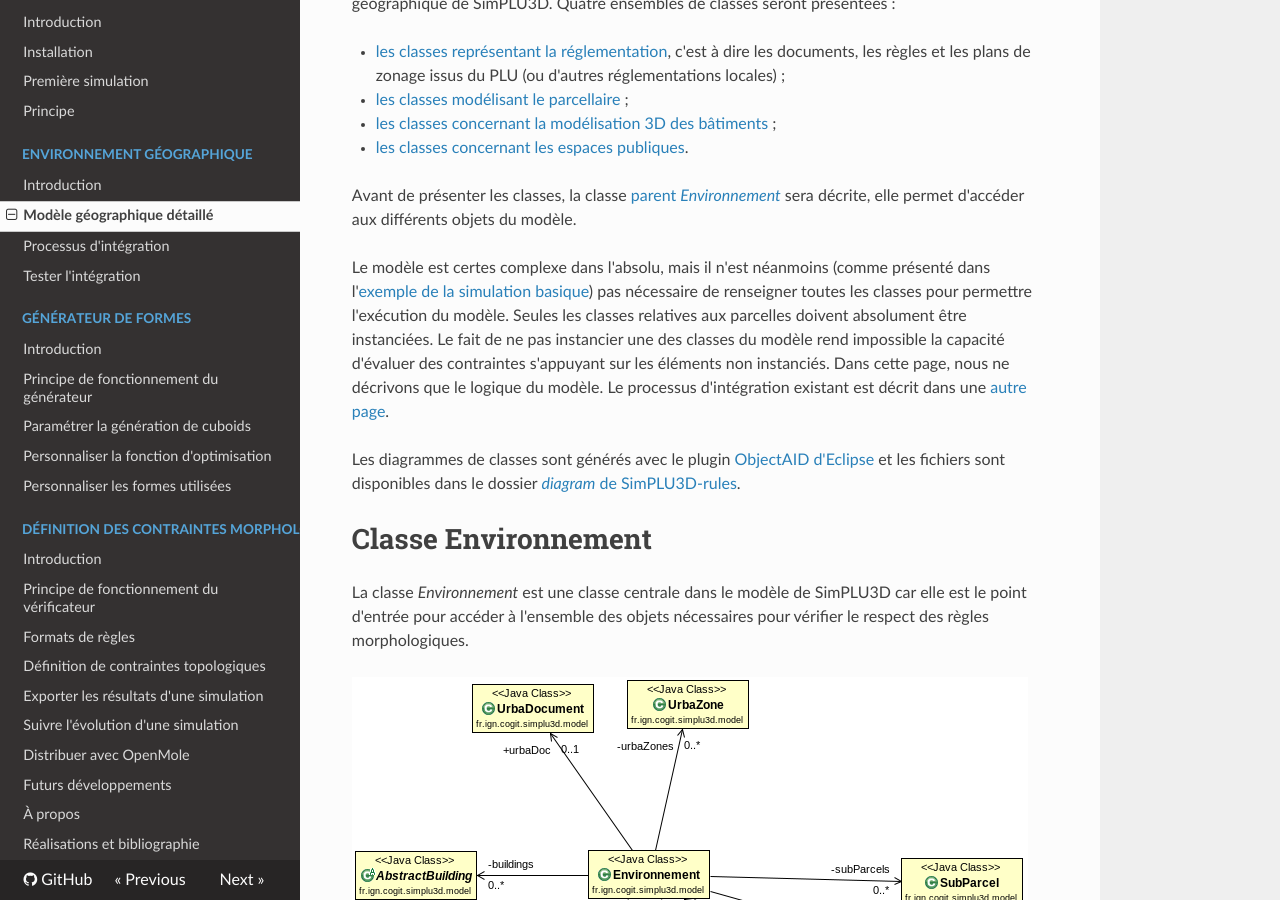
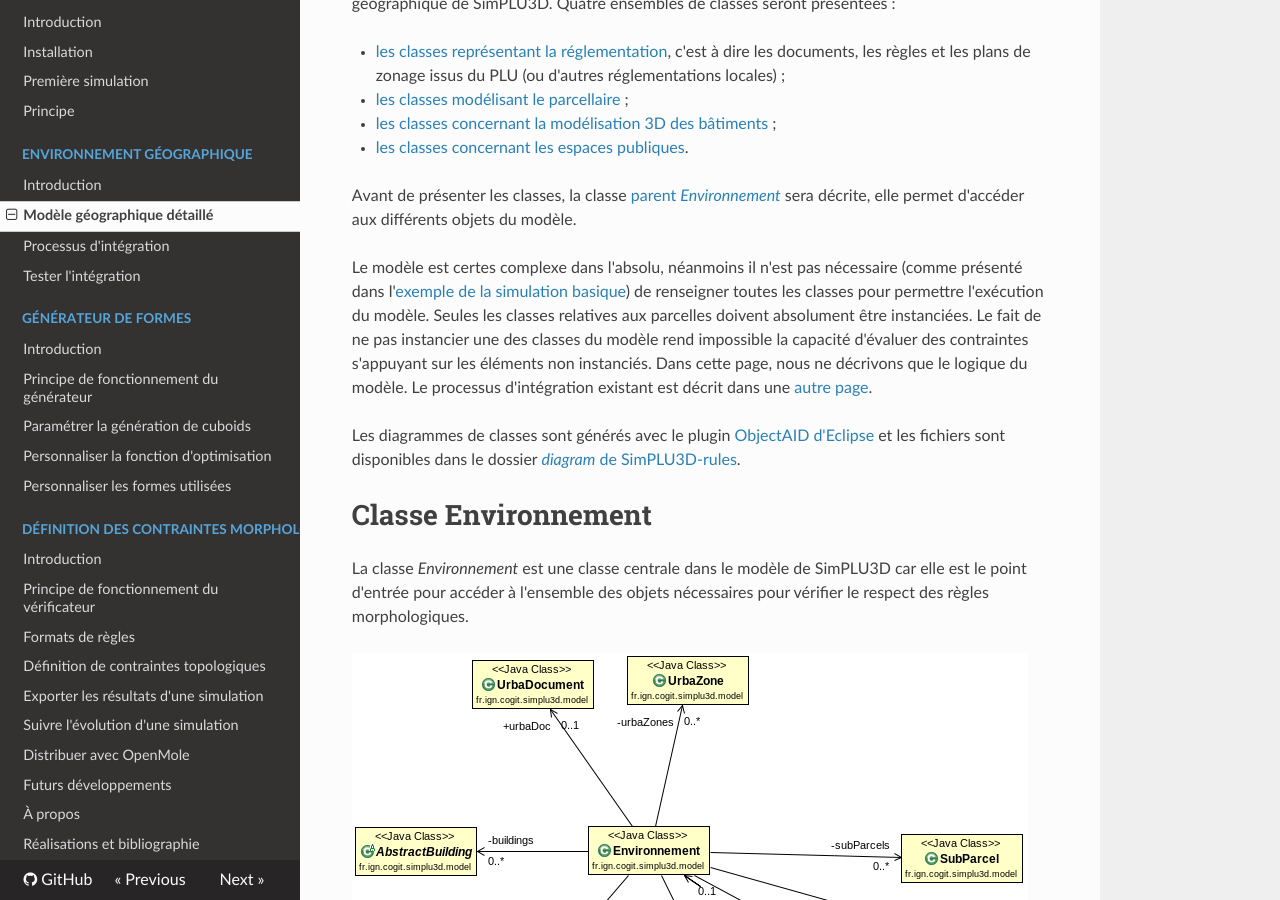
Before and after one commit to SimPLU3D/simplu3D-tutorial, an MkDocs documentation site: the page built from docs/envgeo/modelgeo.md, in a window 1280 px wide and 900 px high, scrolled down 1226 px. Built offline with MkDocs 1.6.1, drawn with Linux system fonts in a browser that asks for light colours; nearby versions of some CDN libraries; some of the changed text lies outside the part shown.

Commit message:
minor typos

```diff
--- a/docs/envgeo/modelgeo.md
+++ b/docs/envgeo/modelgeo.md
@@ -37,7 +37,7 @@ Le modèle géographique est instancié dans le package *fr.ign.cogit.simplu3d.m
 
 
 
-Le modèle est certes complexe dans l'absolu, mais il n'est néanmoins (comme présenté dans l'[exemple de la simulation basique](../begin/first_simulation.md)) pas nécessaire de renseigner toutes les classes pour permettre l'exécution du modèle. Seules les classes relatives aux parcelles doivent absolument être instanciées. Le fait de ne pas instancier une des classes du modèle rend impossible la capacité d'évaluer des contraintes s'appuyant sur les éléments non instanciés. Dans cette page, nous ne décrivons que le logique du modèle. Le processus d'intégration existant est décrit dans une [autre page](integration.md).
+Le modèle est certes complexe dans l'absolu, néanmoins il n'est pas nécessaire (comme présenté dans l'[exemple de la simulation basique](../begin/first_simulation.md)) de renseigner toutes les classes pour permettre l'exécution du modèle. Seules les classes relatives aux parcelles doivent absolument être instanciées. Le fait de ne pas instancier une des classes du modèle rend impossible la capacité d'évaluer des contraintes s'appuyant sur les éléments non instanciés. Dans cette page, nous ne décrivons que le logique du modèle. Le processus d'intégration existant est décrit dans une [autre page](integration.md).
 
 Les diagrammes de classes sont générés avec le plugin [ObjectAID d'Eclipse](http://www.objectaid.com/) et les fichiers sont disponibles dans le dossier [*diagram* de SimPLU3D-rules](https://github.com/SimPLU3D/simplu3D-rules/tree/master/diagram/).
 
```
Also changed, not shown: other parts of docs/envgeo/modelgeo.md (+1 -1 lines).
